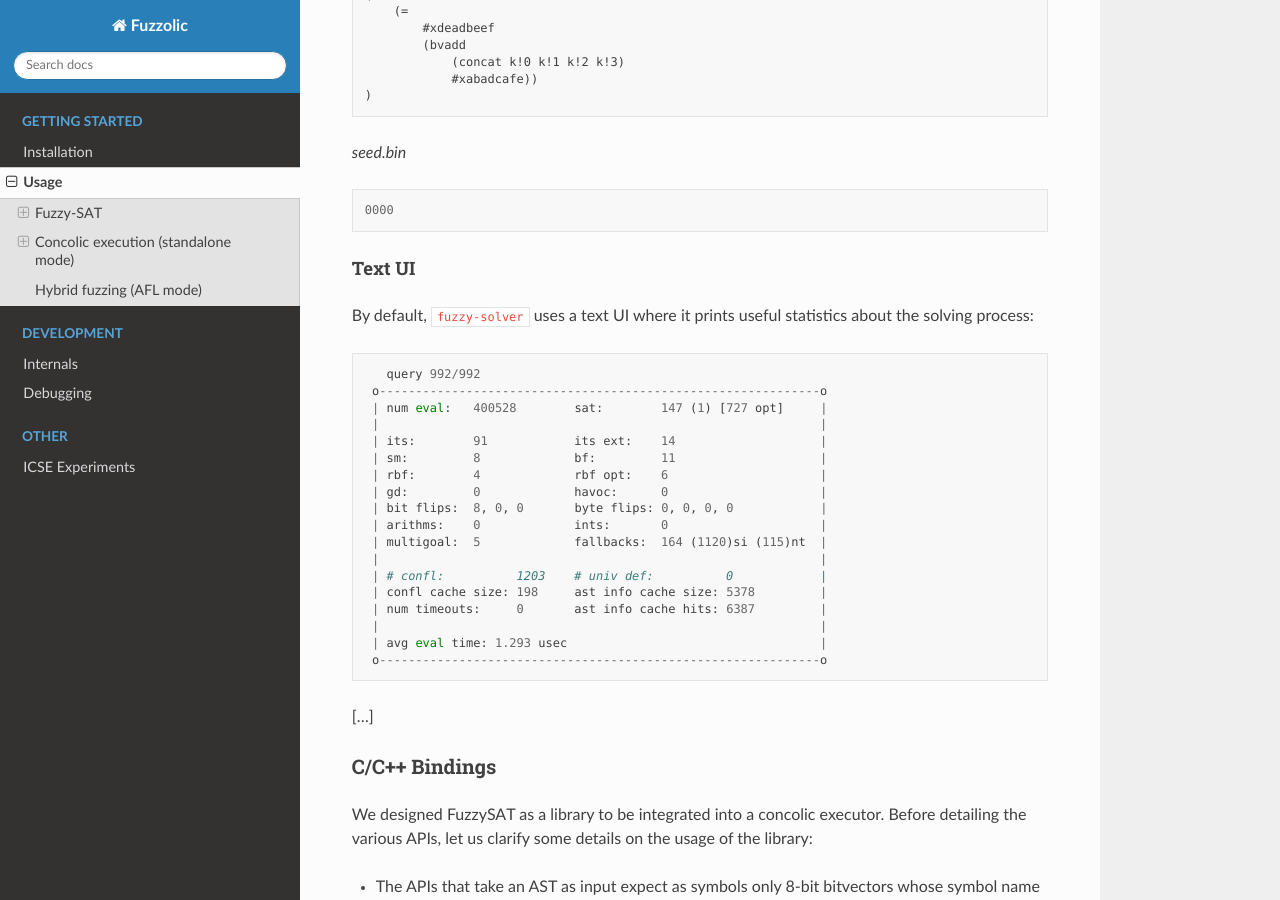
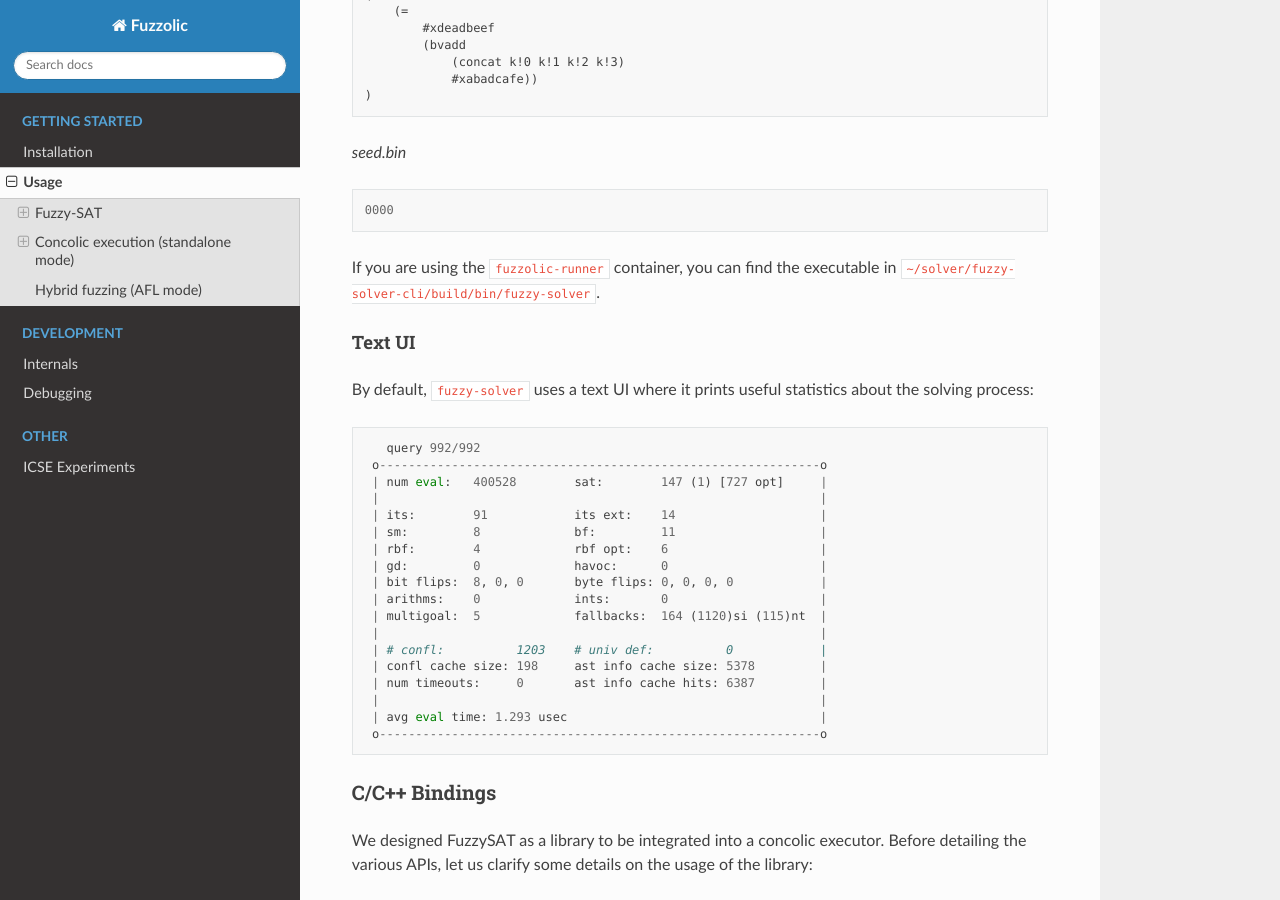
Before and after one commit to season-lab/fuzzolic, a Sphinx documentation site: the page built from docs/usage.md, in a window 1280 px wide and 900 px high, scrolled down 929 px. Built offline with Sphinx 7.4.7 and the Read the Docs theme 2.0.0, drawn with Linux system fonts in a browser that asks for light colours.

Commit message:
get rid of [...]

````diff
--- a/docs/usage.md
+++ b/docs/usage.md
@@ -46,6 +46,8 @@ _seed.bin_
 0000
 ```
 
+If you are using the `fuzzolic-runner` container, you can find the executable in `~/solver/fuzzy-solver-cli/build/bin/fuzzy-solver`.
+
 #### Text UI
 
 By default, `fuzzy-solver` uses a text UI where it prints useful statistics about the solving process:
@@ -69,8 +71,6 @@ By default, `fuzzy-solver` uses a text UI where it prints useful statistics abou
  | avg eval time: 1.293 usec                                   |
  o-------------------------------------------------------------o
 ```
-
-[...]
 
 ### C/C++ Bindings
 We designed FuzzySAT as a library to be integrated into a concolic executor. Before detailing the various APIs, let us clarify some details on the usage of the library:
````
